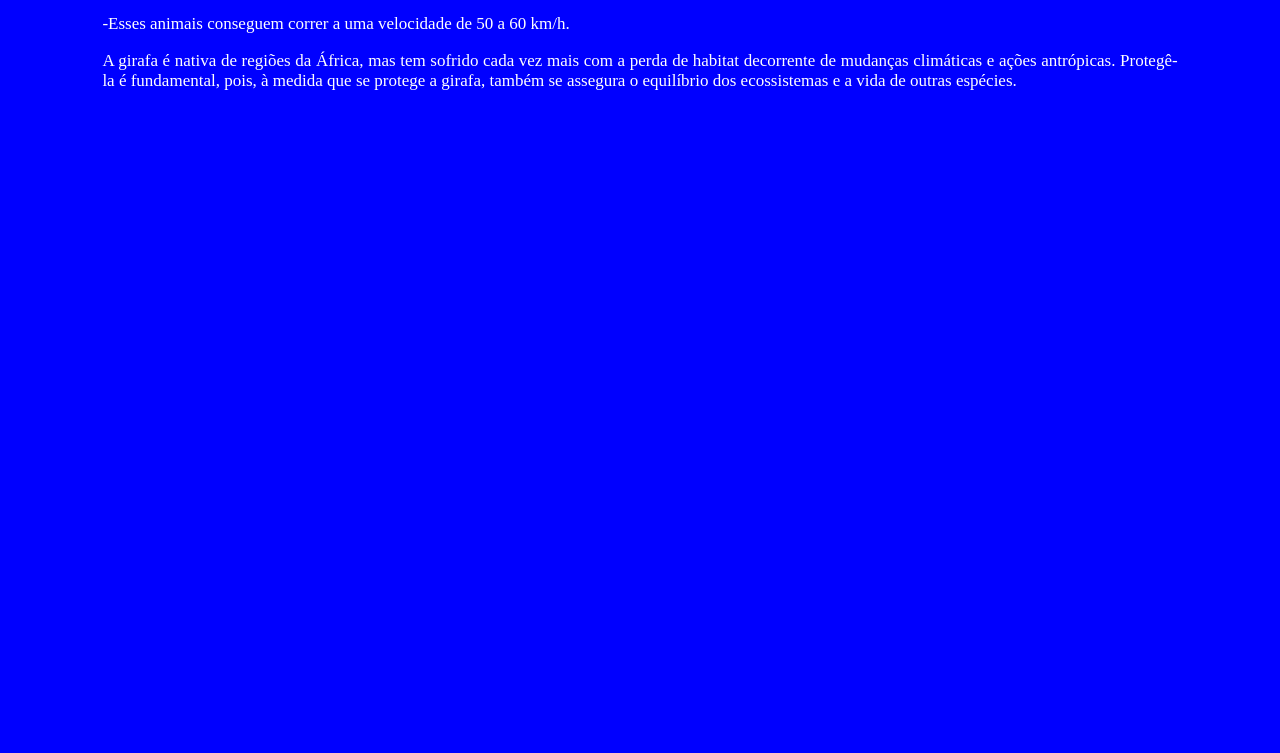
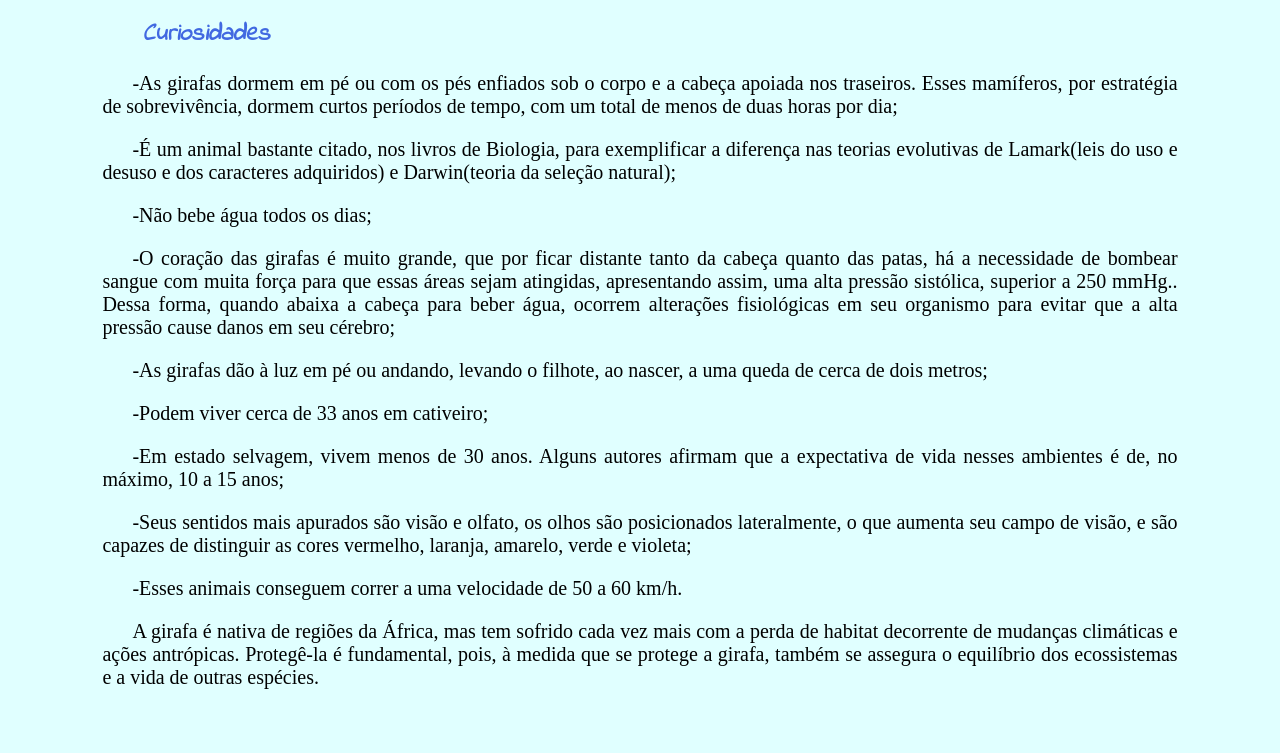
Before and after one commit to ThaliaSR/Girafas-caracteristicas-e-curiosidades, a plain HTML site: page index.html in a window 1280 px wide. Shown: the part 1613-2366 px from the top of the page. Before the commit the page ends 1721 px from the top, so only its background shows below. Drawn offline with Linux system fonts and the light colour scheme.

Commit message:
Add files via upload

```diff
--- a/css/estilo.css
+++ b/css/estilo.css
@@ -1,23 +1,28 @@
 body{
 
-	background-color: blue;
+	background-color: #E0FFFF;
 	color: #fff;
 	margin-left: 08%;
 	margin-right: 08%;
+
+
 }
 h1{
-	color: 		#00FFFF;
+	color: 		#000080;
 	text-align: center;
 	font-style: italic;
+font-family: 'Indie Flower', cursive;
 
 
 }
 
 p{
+  color: #000000;
+	font-size: 20px;
+	font-style: normal;
+	text-align: justify;
+text-indent: 30px;
 
-	font-size: 17px;
-	font-style:normal;
-	text-align: justify;
 
 }
 img{
@@ -27,7 +32,8 @@ figure{
 	text-align: center;
 }
 h2{
-	color: #40E0D0;
+	color: #4169E1;
 	font-style: oblique;
-
+font-family: 'Indie Flower', cursive;
+text-indent: 40px;
 }
--- a/index.html
+++ b/index.html
@@ -4,6 +4,8 @@
 	<meta charset="utf-8">
 	<meta name="viewport" content="width=device-width,initial-scale=1.0">
 	<link rel="stylesheet" type="text/css" href="css/estilo.css">
+	<link href="https://fonts.googleapis.com/css2?family=Indie+Flower&display=swap" rel="stylesheet">
+	<link href="https://fonts.googleapis.com/css2?family=Comfortaa:wght@700&display=swap" rel="stylesheet">
 	<title>Girafa</title>
 </head>
 <body>
@@ -14,32 +16,35 @@
 	<figure>
 		<img src="img/girafa.jpg">
 	</figure>
+
 <p>As girafas ou como chamada cientificamente, Giraffa camelopardalis, são classificadas como animais mamífero, por possuírem as seguintes características:</p>
 <p>-Endotermia, cuja temperatura do corpo não varia de acordo com o ambiente;</p>
 <P>-O corpo é coberto por pelos;</P>
 <P>-A presença de glândulas na pele;</P>
 <P>-A presença de glândulas mamárias.</P>
 <P></P>
-	        <h2>Características Físicas</h2>
+<br/>
+	        <h2>Características Físicas </h2>
 	<p>As girafas são animais grandes, possuindo cerca de 5,7 m de altura, sendo os machos maiores que as fêmeas. O peso desses mamíferos varia entre 1180 kg e 1930 kg.</p>
 		<p>Apresentam um pescoço bastante comprido e pernas longas, sendo as pernas dianteiras mais longas que as traseiras, possuem uma cauda com cerca de 100 cm de comprimento. Os olhos desse animal são grandes e sua língua pode chegar até 45 cm de comprimento.</p>
 		<p>Sua pelagem apresenta várias manchas em tons de marrom, as quais  funcionam como nossas impressões digitais, sendo diferentes em cada indivíduo. A coloração das girafas é importante no processo de camuflagem, dando á elas a possibilidade de se camuflarem em árvores.</p>
 		<p>Na cabeça das girafas, há duas estruturas ósseas cobertas de pele chamadas de cornos, especiais denominados de ossicones, os quais são formados a partir de um osso que se funde com o osso frontal durante o desenvolvimento.</p>
-
+<br/>
 <h2>Alimentação</h2>
 <p>São animais herbívoros, ou seja, se alimentam apenas de produtos de origem vegetal, tais como folhas, frutos caules e flores. Possuem como alimento preferido as plantas conhecidas como acácia que é uma planta com espinhos  mas que a girafa com a ajuda de sua língua, seus dentes molares e seus lábios flexíveis conseguem retirar o alimento sem se machucar.
-
+<br/>
 </p><h2>Habitat</h2>
 <p>A girafa é uma espécie nativa do continente africano, podendo ser encontrada no sul do Saara até o leste de Transvaal, Natal, e no norte do Botswade. De acordo com a União Internacional para a Conservação da Natureza (IUCN), habitam 18 países africanos e foram reintroduzidas em outros 3. Vivem em savanas, pastagens, terra árida e seca e florestas.
 As girafas vivem em grupos de cerca de 10 a 20 indivíduos, (podendo existir grupos maiores ou indivíduos isolados). No grupo, há um macho dominante.</p>
-
+<br/>
 <h2>Reprodução</h2>
 <p>As girafas fêmeas atingem sua maturidade sexual com 3 a 4 anos de idade, já os machos com 4 a 5 anos porém começa a se reproduzir somente por volta dos 7 anos de idade.</p>
 <p>As fêmeas se reproduzem a cada 20 a 30 meses, e a gestação dura cerca de 15 meses, geralmente nascendo um filhote ou (raramente) gêmeos, por gestação. O nascimento dos filhotes ocorre na estação seca, entre maio e agosto. O desmame ocorre entre 12 e 16 meses para as fêmeas e entre 12 e 14 meses para os machos. Esses animais podem demorar de 1 a 3 anos para ficarem independentes. As fêmeas tendem a ficar no grupo, enquanto o macho pode migrar em busca de outro grupo no qual possa se tornar o dominante.</p>
+<br/>
 <h2>Principais predadores</h2>
 <p>Seus principais predadores são os leões, mas hienas, leopardos, e crocodilos também podem se alimentar das girafas.</p>
-
-<h2>Curiosidades sobre as girafas</h2>
+<br/>
+<h2>Curiosidades</h2>
 <p>-As girafas dormem em pé ou com os pés enfiados sob o corpo e a cabeça apoiada nos traseiros. Esses mamíferos, por estratégia de sobrevivência, dormem curtos períodos de tempo, com um total de menos de duas horas por dia;</p><p>-É um animal bastante citado, nos livros de Biologia, para exemplificar a diferença nas teorias evolutivas de Lamark(leis do uso e desuso e dos caracteres adquiridos) e Darwin(teoria da seleção natural);</p>
 <p>-Não bebe água todos os dias;</p>
 <p>-O coração das girafas é muito grande, que por ficar distante tanto da cabeça quanto das patas, há a necessidade de bombear sangue com muita força para que essas áreas sejam atingidas, apresentando assim, uma alta pressão sistólica, superior a 250 mmHg.. Dessa forma, quando abaixa a cabeça para beber água, ocorrem alterações fisiológicas em seu organismo para evitar que a alta pressão cause danos em seu cérebro;</p>
@@ -49,8 +54,9 @@ As girafas vivem em grupos de cerca de 10 a 20 indivíduos, (podendo existir gru
 <p>-Seus sentidos mais apurados são visão e olfato, os olhos são posicionados lateralmente, o que aumenta seu campo de visão, e são capazes de distinguir as cores vermelho, laranja, amarelo, verde e violeta;</p>
 <p>-Esses animais conseguem correr a uma velocidade de 50 a 60 km/h.</p>
 
-<p>A girafa é nativa de regiões da África, mas tem sofrido cada vez mais com a perda de habitat decorrente de mudanças climáticas e ações antrópicas. Protegê-la é fundamental, pois, à medida que se protege a girafa, também se assegura o equilíbrio dos ecossistemas e a vida de outras espécies.</p>
-
+<p> A girafa é nativa de regiões da África, mas tem sofrido cada vez mais com a perda de habitat decorrente de mudanças climáticas e ações antrópicas. Protegê-la é fundamental, pois, à medida que se protege a girafa, também se assegura o equilíbrio dos ecossistemas e a vida de outras espécies.</p>
+<br/>
+<br/>
 
 </body>
 </html>
```
